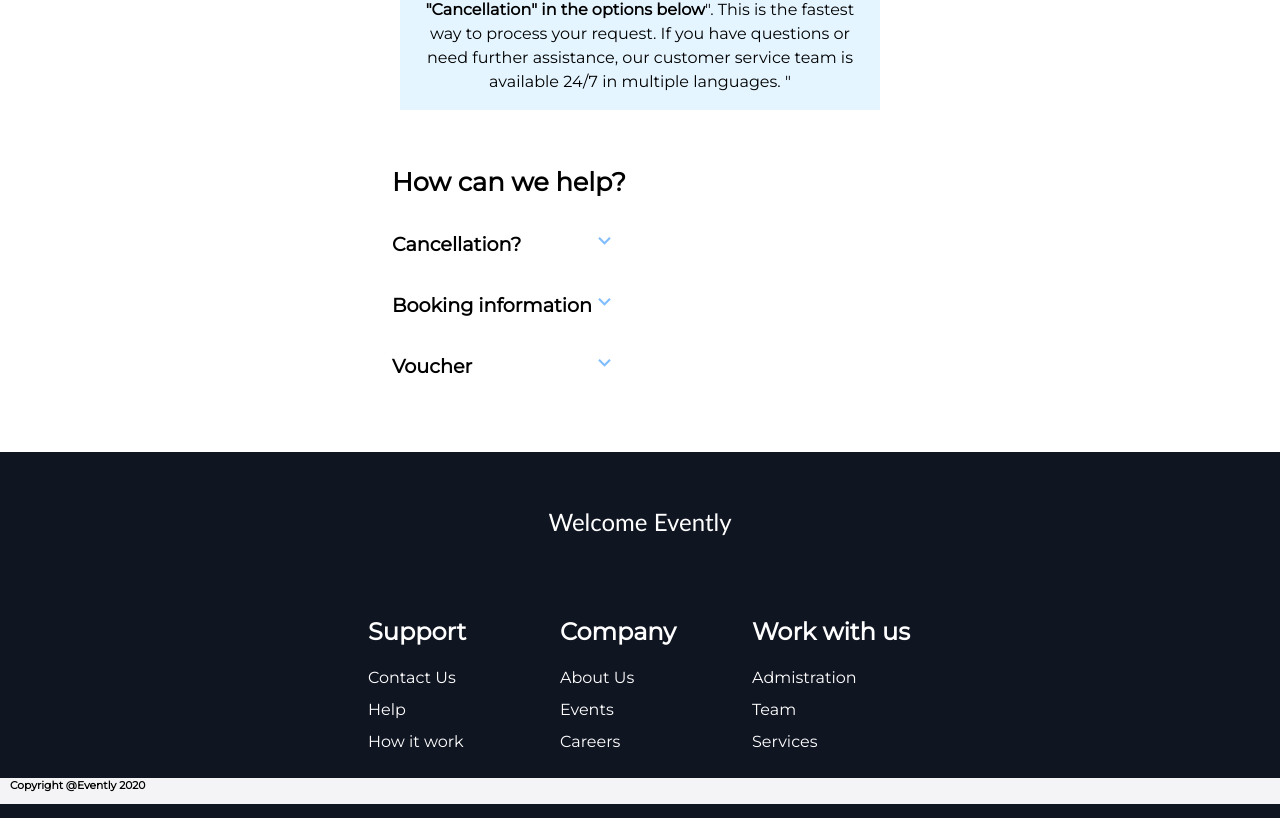
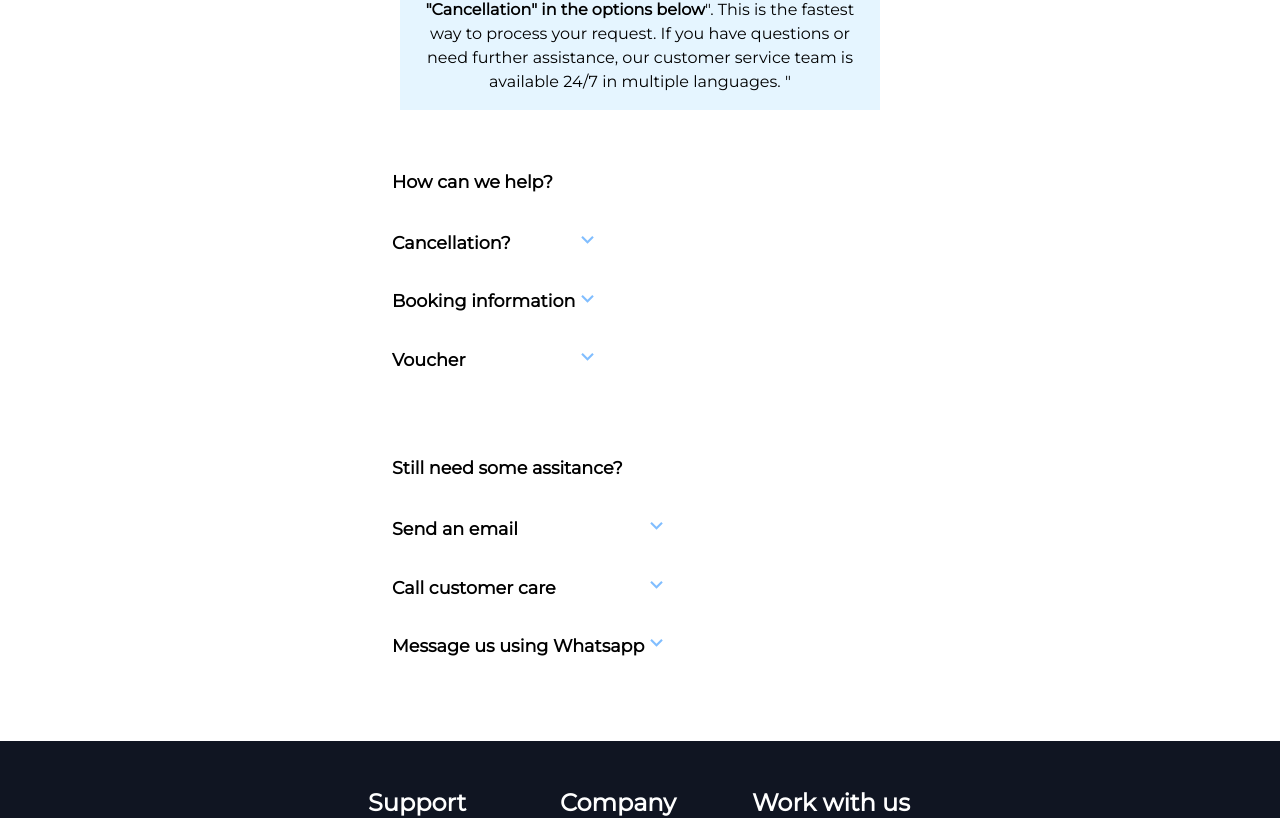
Before and after one commit to Renda02/event-app, a React (Create React App) app: page /help in a window 1280 px wide. Shown: the part 350-1168 px from the top of the page. Built offline with nearby package versions, Linux system fonts and the light colour scheme.

Commit message:
styling footer

```diff
--- a/src/components/AddEvent.jsx
+++ b/src/components/AddEvent.jsx
@@ -3,7 +3,7 @@ import DatePicker from "react-datepicker";
 import styled from "styled-components";
 
 import "react-datepicker/dist/react-datepicker.css";
-import TimePicker from "react-time-picker";
+
 
 import Event from "./Event";
 
@@ -22,8 +22,8 @@ function AddEvent() {
 
   return (
     <div>
-      <h1>Add Event</h1>
-      <Main>
+
+      <Main><div><h1>Add Event</h1>
         <div>
           {" "}
           <form>
@@ -97,7 +97,7 @@ function AddEvent() {
               <button>Create Event</button>
             </div>
           </form>
-        </div>
+        </div></div>
         <Event
           id={event.id}
           title={event.title}
@@ -108,6 +108,7 @@ function AddEvent() {
           image={event.image}
         />{" "}
         {/*{...event} */}
+
       </Main>
     </div>
   );
@@ -121,4 +122,5 @@ const Main = styled.div`
   max-width: 1080px;
   justify-content: space-between;
   margin: 0 auto;
+
 `;
--- a/src/components/Footer.jsx
+++ b/src/components/Footer.jsx
@@ -4,15 +4,13 @@ import { Link } from "react-router-dom";
 function Footer() {
   return (
     <FooterContainer>
-      <FooterContact>
-        <FooterSubHeading>Welcome Evently</FooterSubHeading>
-      </FooterContact>
+
       <FooterLinksContainer>
         <FooterLinkWrap>
           <FooterLinksItems>
             <FooterTitle>Support</FooterTitle>
-            <FooterLink to="/contact">Contact Us</FooterLink>
-            <FooterLink to="/">Help</FooterLink>
+            <FooterLink to="/help">Contact Us</FooterLink>
+            <FooterLink to="/help">Help</FooterLink>
             <FooterLink to="/">How it work</FooterLink>
           </FooterLinksItems>
           <FooterLinksItems>
@@ -47,23 +45,7 @@ const FooterContainer = styled.div`
   align-items: center;
 `;
 
-const FooterContact = styled.section`
-  display: flex;
-  flex-direction: column;
-  justify-content: center;
-  text-align: center;
-  margin-bottom: 24px;
-  align-items: center;
-  padding: 24px;
-  color: #fff;
-`;
 
-const FooterSubHeading = styled.p`
-  font-family: "Trebuchet MS", "Lucida Sans Unicode", "Lucida Grande",
-    "Lucida Sans", Arial, Helvetica, sans-serif, sans-serif;
-  margin-bottom: 10px;
-  font-size: 1.5rem;
-`;
 
 const SubFooter = styled.div`
   display: flex;
@@ -127,7 +109,7 @@ const FooterLink = styled(Link)`
   margin-bottom: 0.5rem;
 
   &:hover {
-    color: #645bee;
+    color: #ffe;
     transition: 0.3s ease-out;
   }
 `;
--- a/src/components/Help.jsx
+++ b/src/components/Help.jsx
@@ -3,7 +3,7 @@ import styled from "styled-components";
 import { MdKeyboardArrowDown } from "react-icons/md";
 import { FiMinus } from "react-icons/fi";
 
-import { Data } from "./HelpData";
+import { Data ,ContactData} from "./HelpData";
 import { IconContext } from "react-icons/lib";
 
 function Help() {
@@ -21,7 +21,7 @@ function Help() {
     <Main>
       <IntroContainer>
         <Container>
-          <Heading>Hello, how can we help you today?</Heading>
+          <Heading>Hello, how can we be of good help today?</Heading>
         </Container>
       </IntroContainer>
       <SectionHeader>
@@ -69,6 +69,37 @@ function Help() {
               );
             })}
           </HelpContainer>
+          <SectionContact>
+            {" "}
+            <Title>
+              <strong>Still need some assitance?</strong>
+            </Title>
+            <ContactContainer>
+            {ContactData.map((item, index) => {
+              return (
+                <>
+                  <Wrap onClick={() => toggle(index)} key={index}>
+                    {" "}
+                    <HelpHeading>{item.question}</HelpHeading>
+                    <span>
+                      {clicked === index ? (
+                        <FiMinus />
+                      ) : (
+                        <MdKeyboardArrowDown />
+                      )}
+                    </span>
+                  </Wrap>
+                  {clicked === index ? (
+                    <Dropdown>
+                      <p>{item.answer}</p>
+                    </Dropdown>
+                  ) : null}
+                </>
+              );
+            })}
+
+            </ContactContainer>
+          </SectionContact>
         </HelpSection>
       </IconContext.Provider>
     </Main>
@@ -164,12 +195,12 @@ const HelpSection = styled.section`
   min-width: 320px;
   max-width: 560px;
   padding: 32px;
-  margin-bottom: 24px;
+  margin-bottom: 34px;
 `;
 
 const Title = styled.h2`
   margin: 0 0 16px 0;
-  font-size: 1.6rem;
+  font-size: 1.1rem;
   line-height: 2rem;
 
   &::before {
@@ -178,7 +209,9 @@ const Title = styled.h2`
   }
 `;
 
-const HelpContainer = styled.div``;
+const HelpContainer = styled.div`
+  margin-bottom: 38px;
+`;
 
 const Wrap = styled.div`
   display: flex;
@@ -190,7 +223,7 @@ const Wrap = styled.div`
 `;
 
 const HelpHeading = styled.h2`
-  font-size: 1.2rem;
+  font-size: 1.1rem;
   padding: 1rem 0;
 `;
 
@@ -200,3 +233,7 @@ const Dropdown = styled.div`
   justify-content: center;
   flex-direction: column;
 `;
+
+const SectionContact = styled.div`margin-top:25px;`;
+
+const ContactContainer=styled.div``;
--- a/src/components/HelpData.jsx
+++ b/src/components/HelpData.jsx
@@ -11,3 +11,18 @@ answer:"All of your contact information as well as your local partner’s will b
     answer:"You are welcome to buy any event as a gift voucher"
 }
 ];
+
+export const ContactData=[
+  {
+    question:"Send an email",
+    answer:"Get in touch with our customer rendass@gmail.com"
+  },
+  {
+    question:"Call customer care",
+    answer:"Call our 24/7 call center +384 5542232453"
+  },
+  {
+    question:"Message us using Whatsapp",
+    answer:"We currently support over Whatsapp"
+  },
+]
```
